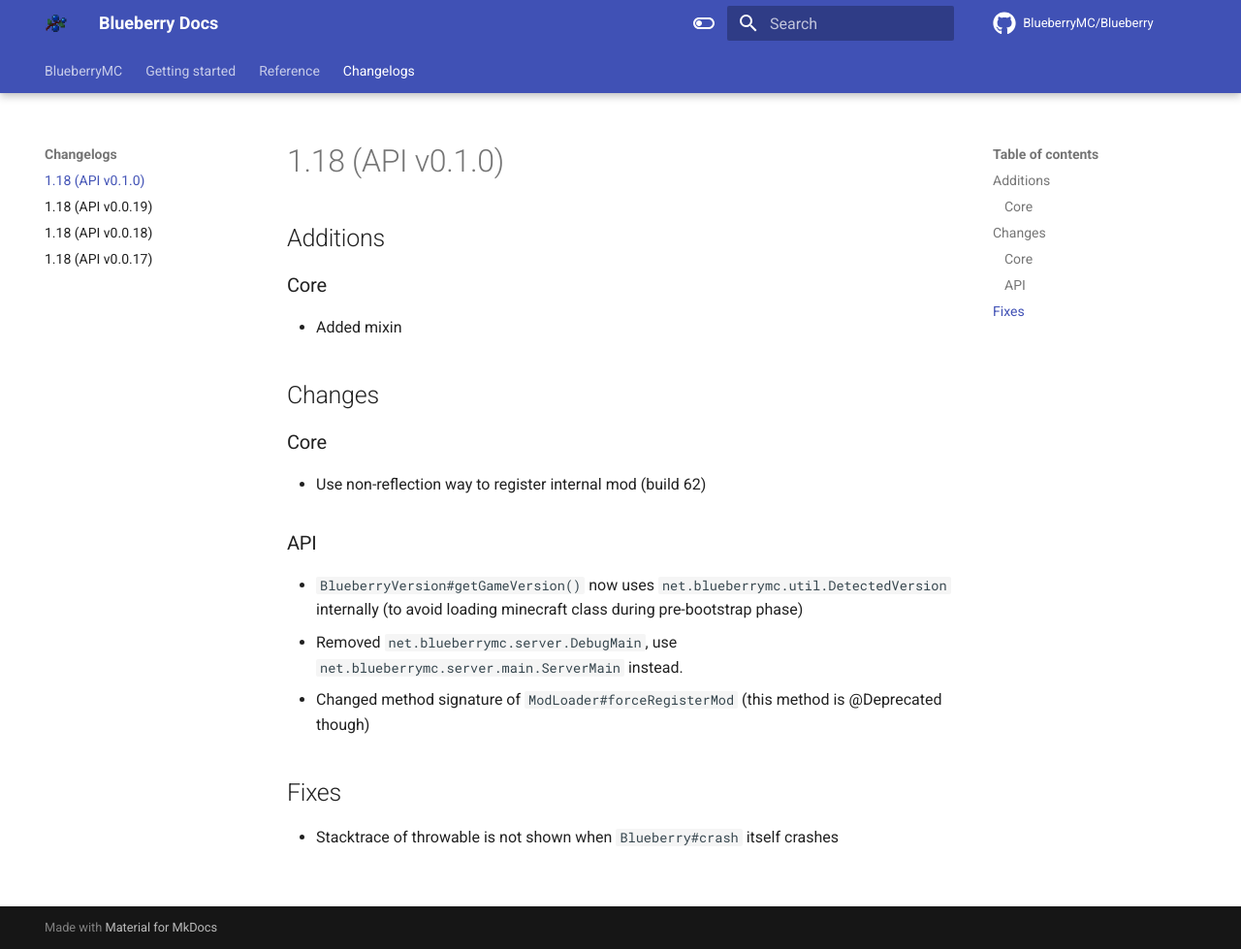
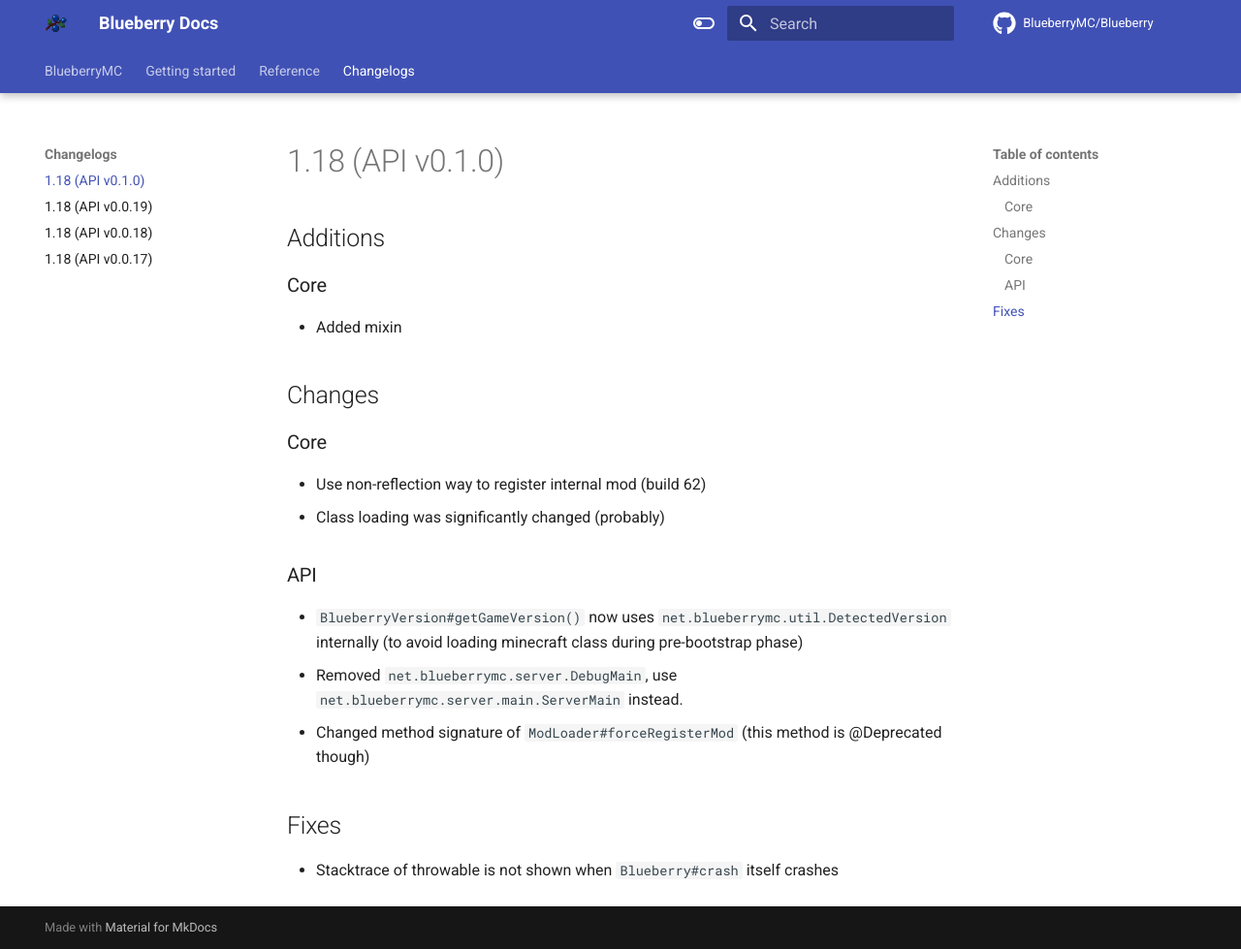
Before and after one commit to BlueberryMC/Blueberry-docs, an MkDocs documentation site: the page built from docs/changelogs/1.18-0.1.0.md, in a window 1280 px wide and 979 px high. Shown: the whole window at 97% size. Built offline with MkDocs 1.6.1 and Material for MkDocs 9.7.7, drawn with Linux system fonts in a browser that asks for light colours; comment, search, counter and statistics services are not loaded.

Commit message:
maybe we should write this

```diff
--- a/docs/changelogs/1.18-0.1.0.md
+++ b/docs/changelogs/1.18-0.1.0.md
@@ -10,6 +10,7 @@
 
 ### Core
 - Use non-reflection way to register internal mod (build 62)
+- Class loading was significantly changed (probably)
 
 ### API
 
```
